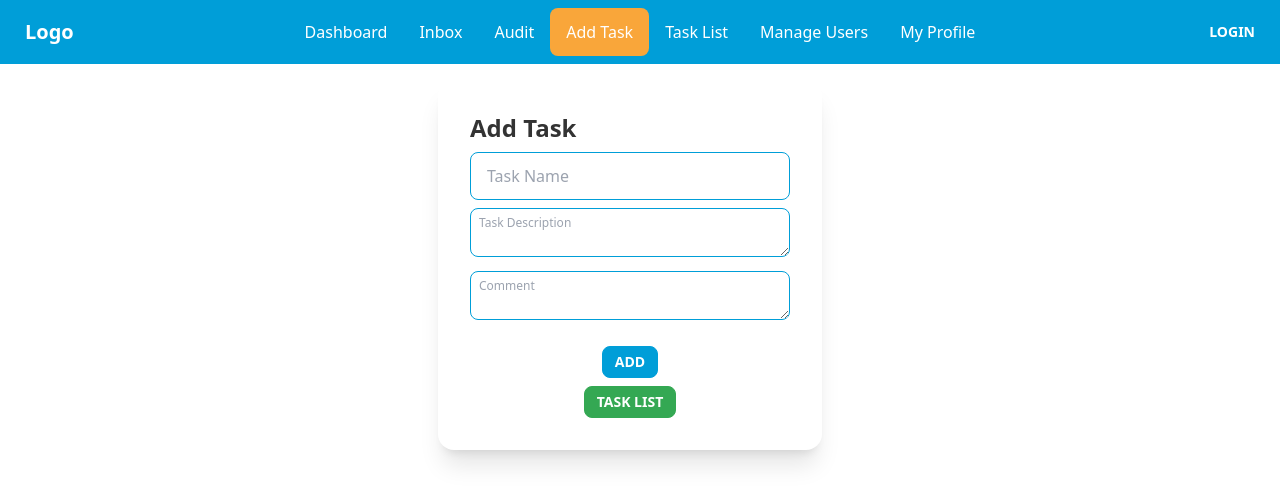
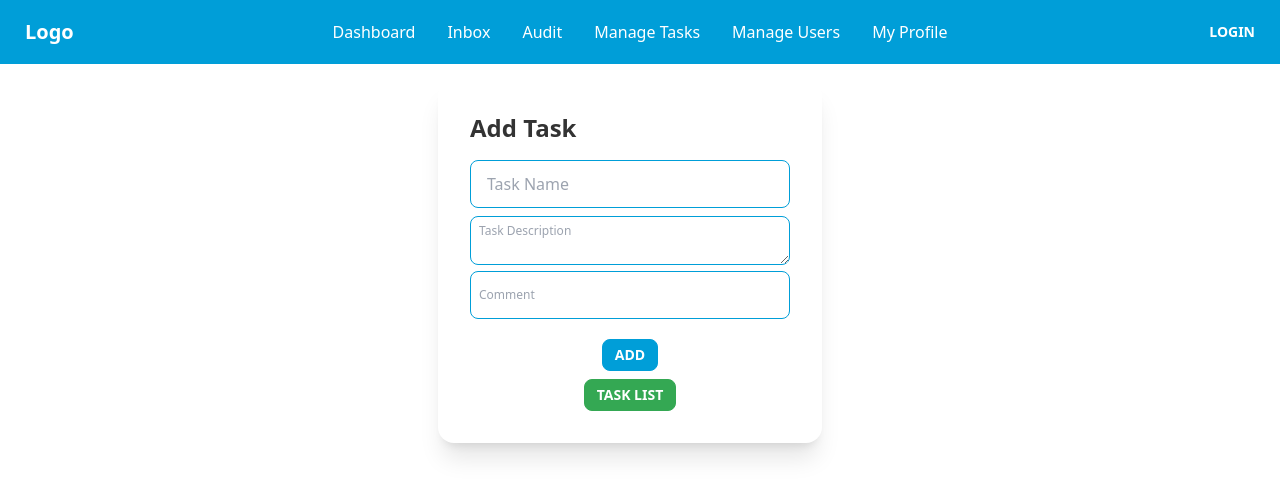
Before and after one commit to n00bNn00b/ARC-ng, a React (Create React App) app in the folder client/: page /addtask in a window 1280 px wide. Shown: the top 504 px of the page. Built offline with nearby package versions, Linux system fonts and the light colour scheme.

Commit message:
task routes and component changed

```diff
--- a/client/src/App.js
+++ b/client/src/App.js
@@ -6,8 +6,8 @@ import ResetPassword from "./components/ResetPassword/ResetPassword";
 import Signup from "./components/Signup/Signup";
 import Dashboard from "./pages/Dashboard/Dashboard";
 import Audit from "./pages/Audit/Audit";
-import Tasks from "./pages/Tasks/Tasks";
-import TaskList from "./pages/Tasks/TaskList";
+import ManageTasks from "./pages/Tasks/ManageTasks";
+import AddTask from "./pages/Tasks/AddTask";
 import { ToastContainer } from "react-toastify";
 import "react-toastify/dist/ReactToastify.css";
 import Profile from "./pages/Profile/Profile";
@@ -28,8 +28,8 @@ function App() {
         <Route path="/dashboard" element={<Dashboard />} />
         <Route path="/inbox" element={<Inbox />} />
         <Route path="/audit" element={<Audit />} />
-        <Route path="/addtask" element={<Tasks />} />
-        <Route path="/tasklist" element={<TaskList />} />
+        <Route path="/managetasks" element={<ManageTasks />} />
+        <Route path="/addtask" element={<AddTask />} />
         <Route path="/updateuserprofile/:id" element={<UpdateUserProfile />} />
         <Route path="/addprofile/" element={<AddNewProfile />} />
         <Route path="/myprofile" element={<Profile />} />
--- a/client/src/components/Navbar/Navbar.jsx
+++ b/client/src/components/Navbar/Navbar.jsx
@@ -56,24 +56,15 @@ const Navbar = () => {
                 Audit
               </NavLink>
             </li>
+
             <li>
               <NavLink
-                to="/addtask"
+                to="/managetasks"
                 className={({ isActive }) =>
                   isActive ? "bg-warning focused" : ""
                 }
               >
-                Add Task
-              </NavLink>
-            </li>
-            <li>
-              <NavLink
-                to="/tasklist"
-                className={({ isActive }) =>
-                  isActive ? "bg-warning focused" : ""
-                }
-              >
-                Task List
+                Manage Tasks
               </NavLink>
             </li>
             <li>
@@ -137,24 +128,15 @@ const Navbar = () => {
               Audit
             </NavLink>
           </li>
+
           <li>
             <NavLink
-              to="/addtask"
+              to="/managetasks"
               className={({ isActive }) =>
                 isActive ? "bg-warning focused" : ""
               }
             >
-              Add Task
-            </NavLink>
-          </li>
-          <li>
-            <NavLink
-              to="/tasklist"
-              className={({ isActive }) =>
-                isActive ? "bg-warning focused" : ""
-              }
-            >
-              Task List
+              Manage Tasks
             </NavLink>
           </li>
           <li>
--- a/client/src/pages/Tasks/Tasks.jsx
+++ b/client/src/pages/Tasks/AddTask.jsx
@@ -40,17 +40,17 @@ const Tasks = () => {
               type="text"
               placeholder="Task Name"
               name="task"
-              className="input input-bordered input-primary w-full max-w-xs"
+              className="input input-bordered input-primary w-full max-w-xs my-2"
               required
             />
 
             <textarea
               placeholder="Task Description"
               name="description"
-              className="textarea textarea-bordered textarea-xs textarea-primary w-full max-w-xs my-2"
+              className="textarea textarea-bordered textarea-xs textarea-primary w-full max-w-xs "
               required
             />
-            <textarea
+            <input
               placeholder="Comment"
               name="comment"
               className="textarea textarea-bordered textarea-xs textarea-primary w-full max-w-xs"
--- a/client/src/pages/Tasks/DeleteModal.jsx
+++ b/client/src/pages/Tasks/DeleteModal.jsx
@@ -1,7 +1,7 @@
 import React from "react";
 
 const DeleteModal = ({ modal, deleteHandler }) => {
-  const { taskID, taskName } = modal;
+  const { _id, taskName } = modal;
   return (
     <div>
       <input type="checkbox" id="my-modal" className="modal-toggle" />
@@ -16,11 +16,12 @@ const DeleteModal = ({ modal, deleteHandler }) => {
             </span>{" "}
             ?
           </p>
+          <p>{_id}</p>
           <div className="modal-action">
             <label
               htmlFor="my-modal"
               className="btn btn-error"
-              onClick={() => deleteHandler(taskID)}
+              onClick={() => deleteHandler(_id)}
             >
               Yes
             </label>
--- a/client/src/pages/Tasks/TaskList.jsx
+++ b/client/src/pages/Tasks/ManageTasks.jsx
@@ -12,7 +12,7 @@ const TaskList = () => {
     const url = "http://localhost:5000/tasks";
     axios.get(url).then((res) => {
       setTasks(res.data);
-      console.log(res.data);
+      // console.log(res.data);
     });
   }, []);
 
@@ -20,7 +20,7 @@ const TaskList = () => {
     console.log(id);
     axios.delete(`http://localhost:5000/task/${id}`).then((res) => {
       if (res.status === 200) {
-        const newTasks = tasks.filter((task) => task._id);
+        const newTasks = tasks.filter((task) => task._id !== id);
         setTasks([...newTasks]);
         toast.success(res.data.message);
       } else {
--- a/client/src/pages/UserManage/UserList.jsx
+++ b/client/src/pages/UserManage/UserList.jsx
@@ -35,12 +35,12 @@ const UserList = () => {
                 <td>{index + 1}</td>
                 <td>{user.profileType}</td>
                 <td>{user.profileID}</td>
-                <td className="flex space-x-2">
+                <td className="flex space-x-2 mx-5">
                   <label
                     onClick={() => setModal(user)}
                     htmlFor="user-modal"
                     // to={`/updateuserprofile/${user._id}`}
-                    className="btn btn-warning text-white btn-sm"
+                    className="btn btn-sm btn-warning text-white "
                     aria-label="Update Profile"
                   >
                     Update Profile
@@ -48,9 +48,9 @@ const UserList = () => {
                   <UserUpdateModal modal={modal} />
                   <Link
                     to="/addprofile"
-                    className="btn btn-primary text-white btn-sm"
+                    className="btn btn-sm btn-primary text-white "
                   >
-                    Add New Profile
+                    Add Profile
                   </Link>
                 </td>
               </tr>
```
